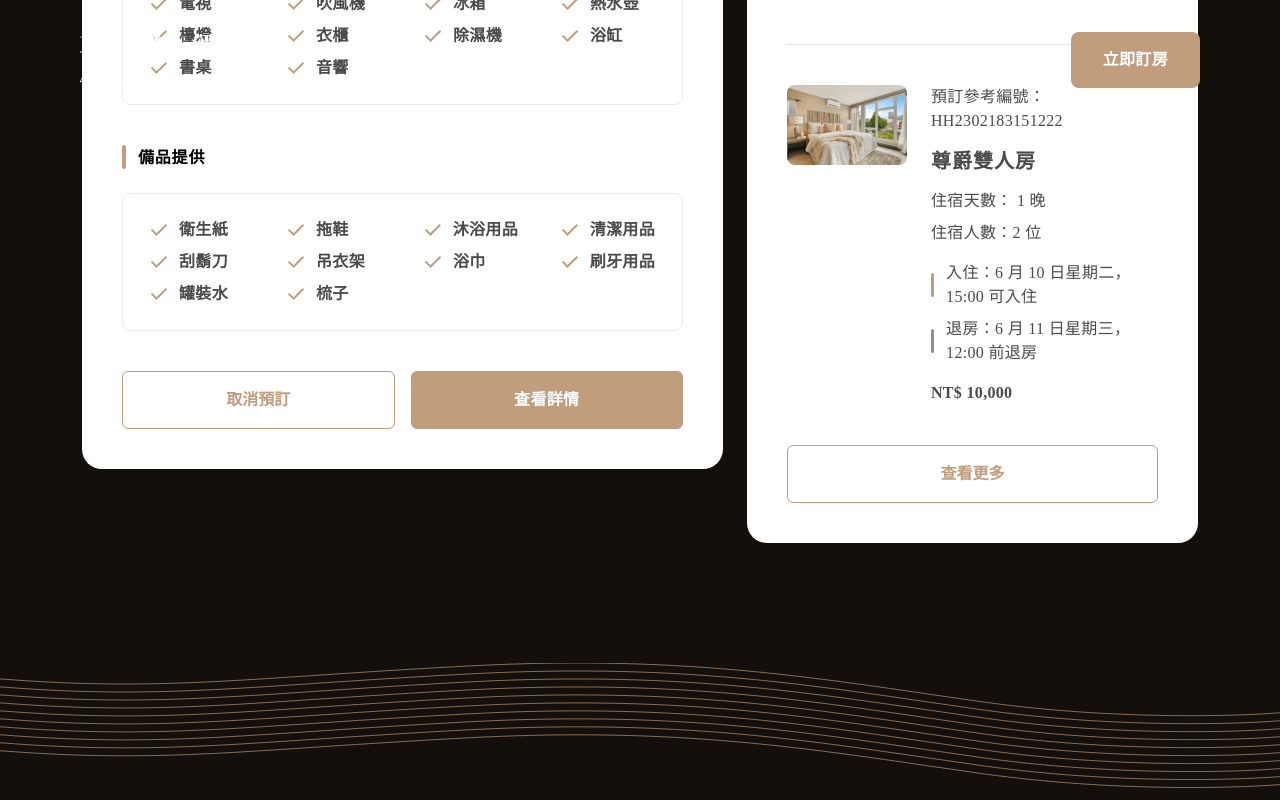
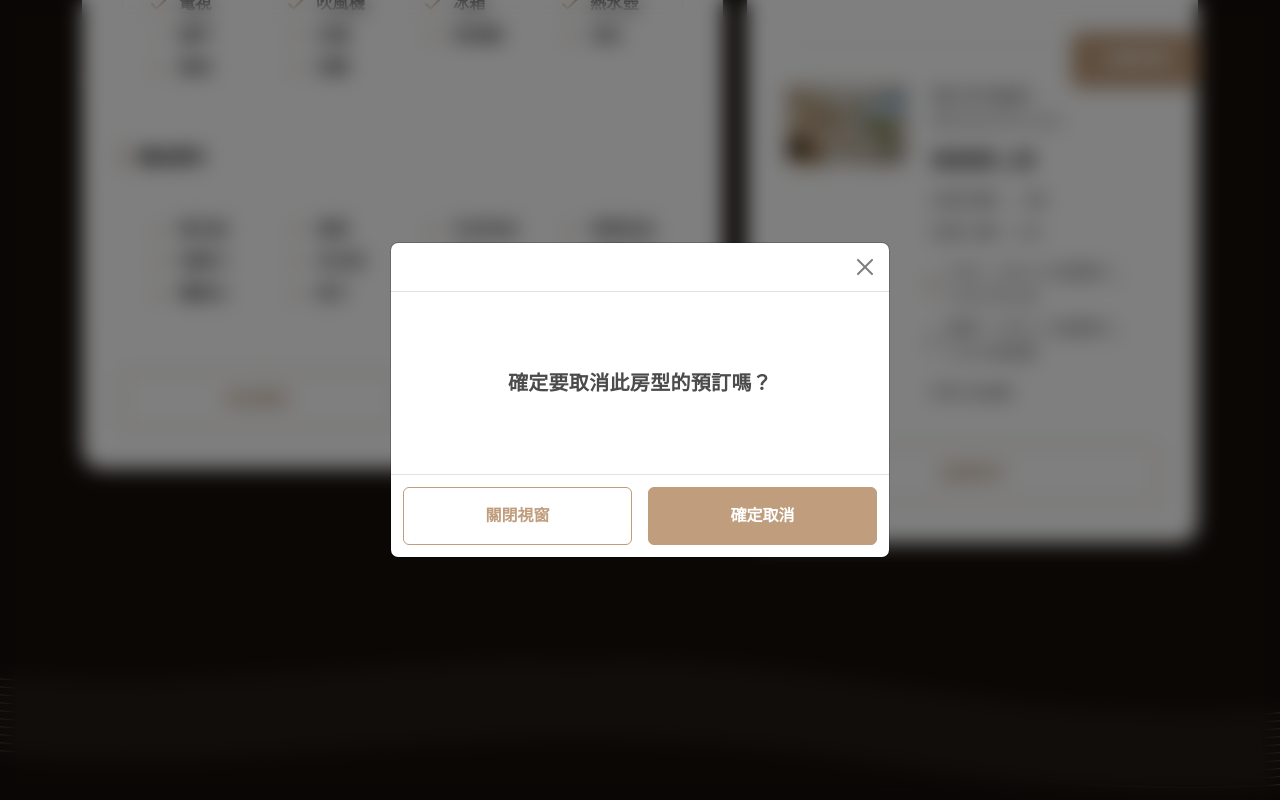
Before and after one commit to hexschool/course-nuxt-layout, a Vue app: page /user/1/order in a window 1280 px wide. Both pictures are taken after a click on the button "取消預訂". Shown: the part 1546-2346 px from the top of the page. Built offline with nearby package versions, Linux system fonts and the light colour scheme; some icons are missing.

Commit message:
feat: 🎸 add cancel modal to user order page

```diff
--- a/src/components/user/UserOrder.vue
+++ b/src/components/user/UserOrder.vue
@@ -1,6 +1,8 @@
 <script setup>
 import { RouterLink } from 'vue-router';
 import { Icon } from '@iconify/vue';
+
+import 'bootstrap/js/dist/modal';
 
 const roomId = 'a';  // for navigation demo
 </script>
@@ -257,6 +259,8 @@ const roomId = 'a';  // for navigation demo
 
         <div class="d-flex gap-4">
           <button
+            data-bs-toggle="modal"
+            data-bs-target="#cancelModal"
             class="btn btn-outline-primary-100 w-50 py-4 fw-bold"
             style="--bs-btn-hover-color: #fff"
             type="button"
@@ -423,9 +427,60 @@ const roomId = 'a';  // for navigation demo
       </div>
     </div>
   </div>
+
+  <div
+    id="cancelModal"
+    class="modal fade"
+    tabindex="-1"
+  >
+    <div class="modal-dialog modal-dialog-centered align-items-end align-items-md-center m-0 mx-md-auto h-100">
+      <div class="modal-content">
+        <div class="modal-header">
+          <button
+            type="button"
+            class="btn-close"
+            data-bs-dismiss="modal"
+            aria-label="Close"
+          />
+        </div>
+        <div class="modal-body mx-auto my-10 my-md-15 text-neutral-80 fs-8 fs-md-6 fw-bold">
+          確定要取消此房型的預訂嗎？
+        </div>
+        <div class="modal-footer d-flex gap-4">
+          <button
+            type="button"
+            class="btn btn-outline-primary-100 flex-grow-1 m-0 py-4 fw-bold"
+            style="--bs-btn-hover-color: #fff"
+            data-bs-dismiss="modal"
+          >
+            關閉視窗
+          </button>
+          <button
+            type="button"
+            class="btn btn-primary-100 flex-grow-1 m-0 py-4 text-white fw-bold"
+          >
+            確定取消
+          </button>
+        </div>
+      </div>
+    </div>
+  </div>
 </template>
 
 <style lang="scss" scoped>
+@import "bootstrap/scss/mixins/breakpoints";
+
+$grid-breakpoints: (
+  xs: 0,
+  sm: 576px,
+  md: 768px,
+  lg: 992px,
+  xl: 1200px,
+  xxl: 1400px,
+  xxxl: 1537px
+);
+
+
 .rounded-3xl {
   border-radius: 1.25rem;
 }
@@ -455,4 +510,26 @@ const roomId = 'a';  // for navigation demo
   width: 100%;
   white-space: nowrap;
 }
+
+
+.modal {
+  backdrop-filter: blur(10px);
+
+  @include media-breakpoint-down(md) {
+    backdrop-filter: none;
+  }
+}
+
+.modal-header {
+  @include media-breakpoint-down(md) {
+    border-bottom: 0 !important;
+  }
+}
+
+.modal-content {
+  @include media-breakpoint-down(md) {
+    border-bottom-left-radius: 0 !important;
+    border-bottom-right-radius: 0 !important;
+  }
+}
 </style>
```
